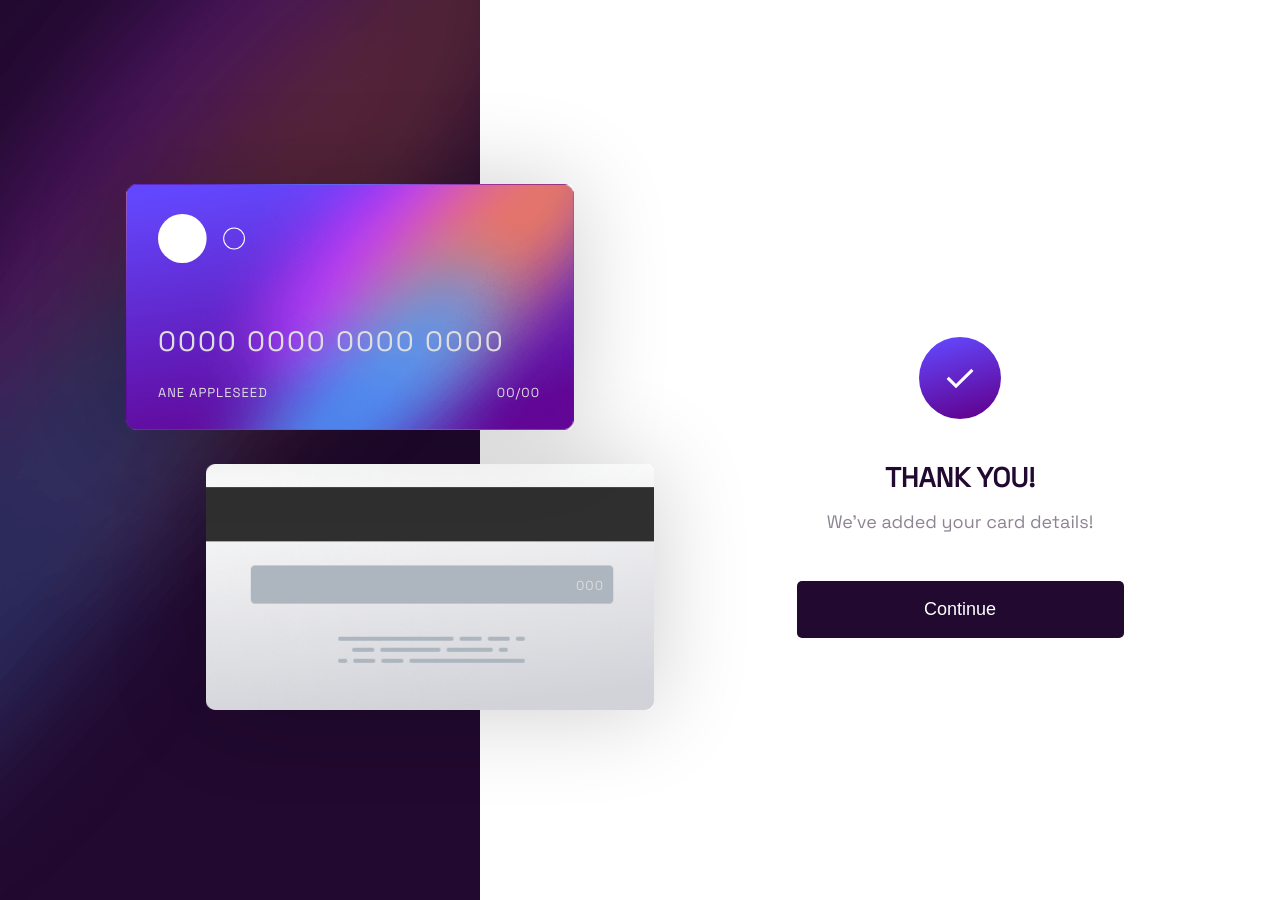
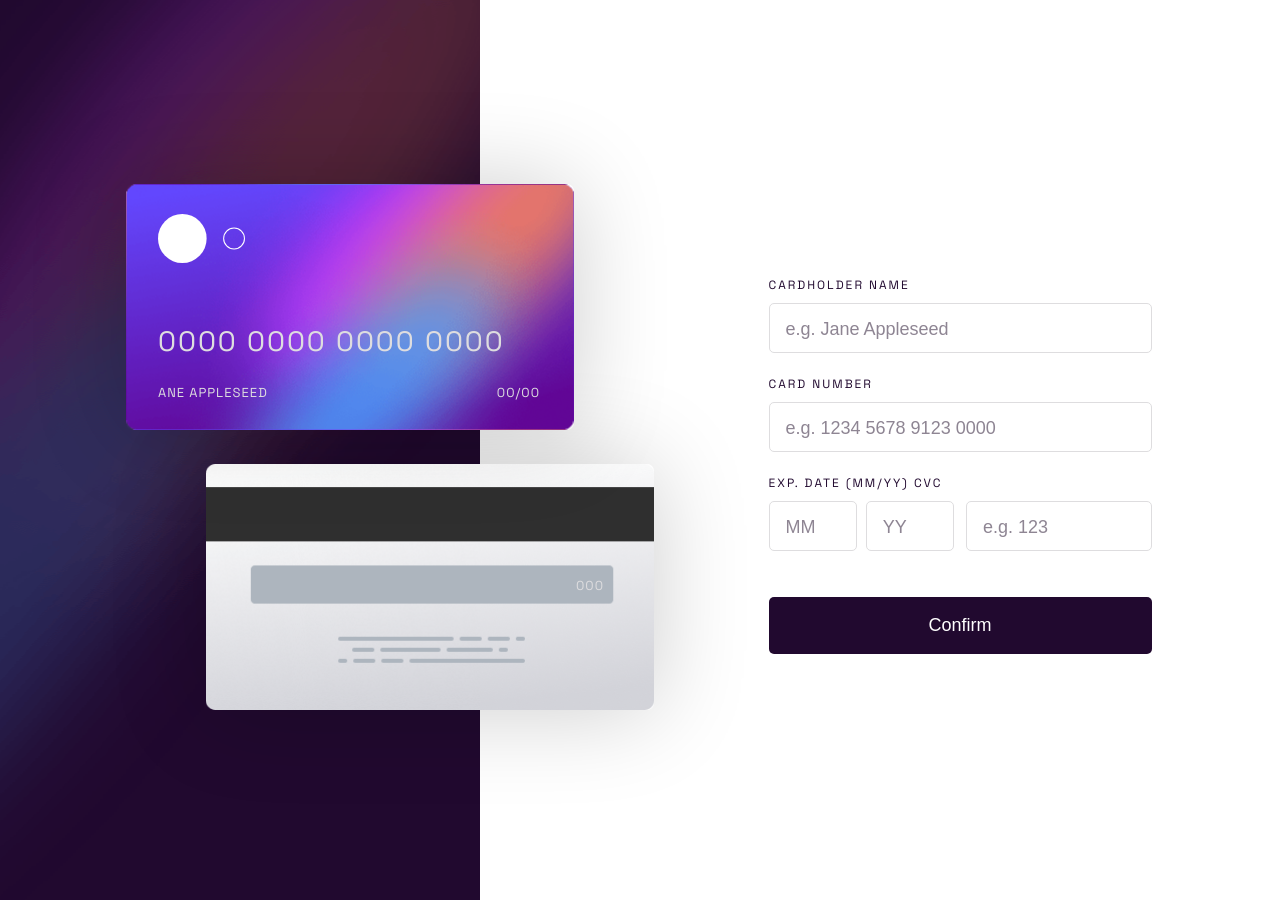
Before and after one commit to oppahero/interactive-card-details-form-main, a Next.js app: page / in a window 1280 px wide. Built offline with nearby package versions, Linux system fonts and the light colour scheme.

Commit message:
Submit state

```diff
--- a/src/app/page.tsx
+++ b/src/app/page.tsx
@@ -106,7 +106,7 @@ export default function Home() {
       </div>
 
       <div className={styles.containerForm}>
-        {!submit
+        {submit
           ? <div className={styles.containerMessage}>
             <Image
               className={styles.iconComplete}
```
